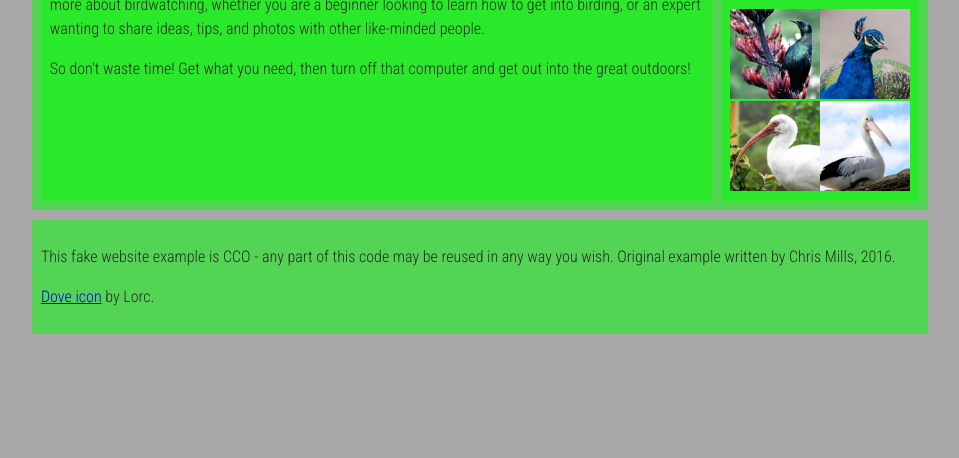
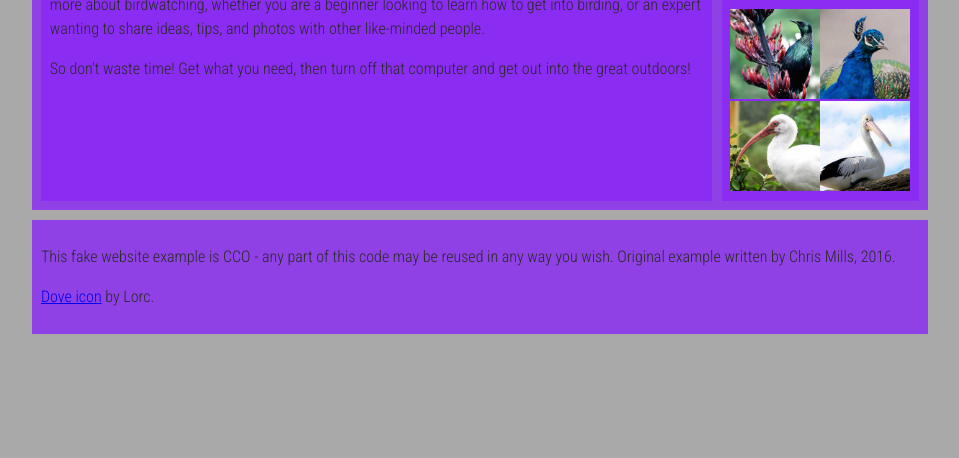
Before and after one commit to TheKestner/Bird-Watching, a plain HTML site: page index.html in a window 1280 px wide. Shown: the part 342-800 px from the top of the page, without its empty margins (160-1119 px from the left). Drawn offline with Linux system fonts and the light colour scheme.

Commit message:
Changed background color

```diff
--- a/style.css
+++ b/style.css
@@ -62,7 +62,7 @@ body > * {
 }
 
 main, header, nav, article, aside, footer, section {
-  background-color: rgba(0,255,0,0.5);
+  background-color: rgba(138, 39, 245, 0.8);
   padding: 1%;
 }
 
```
